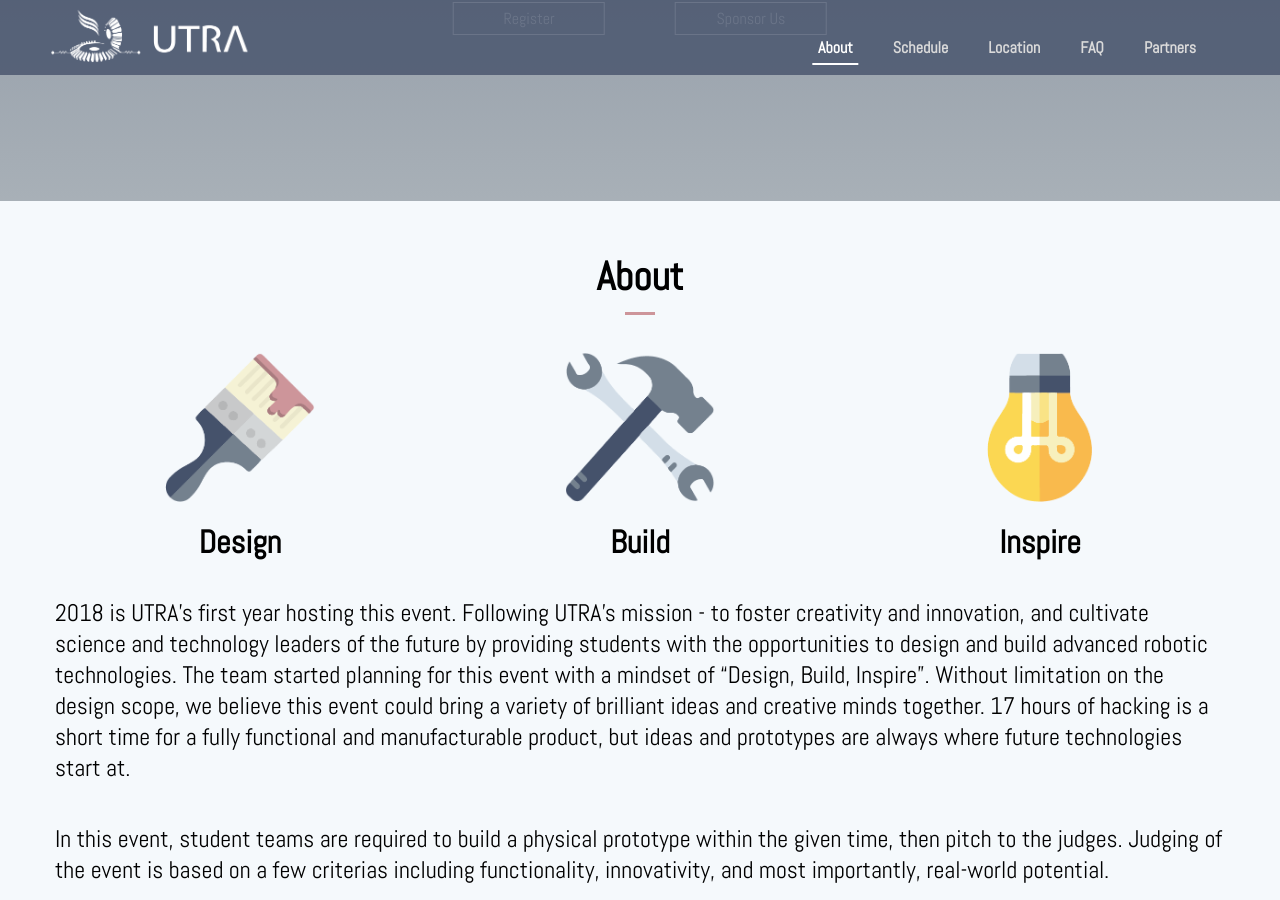
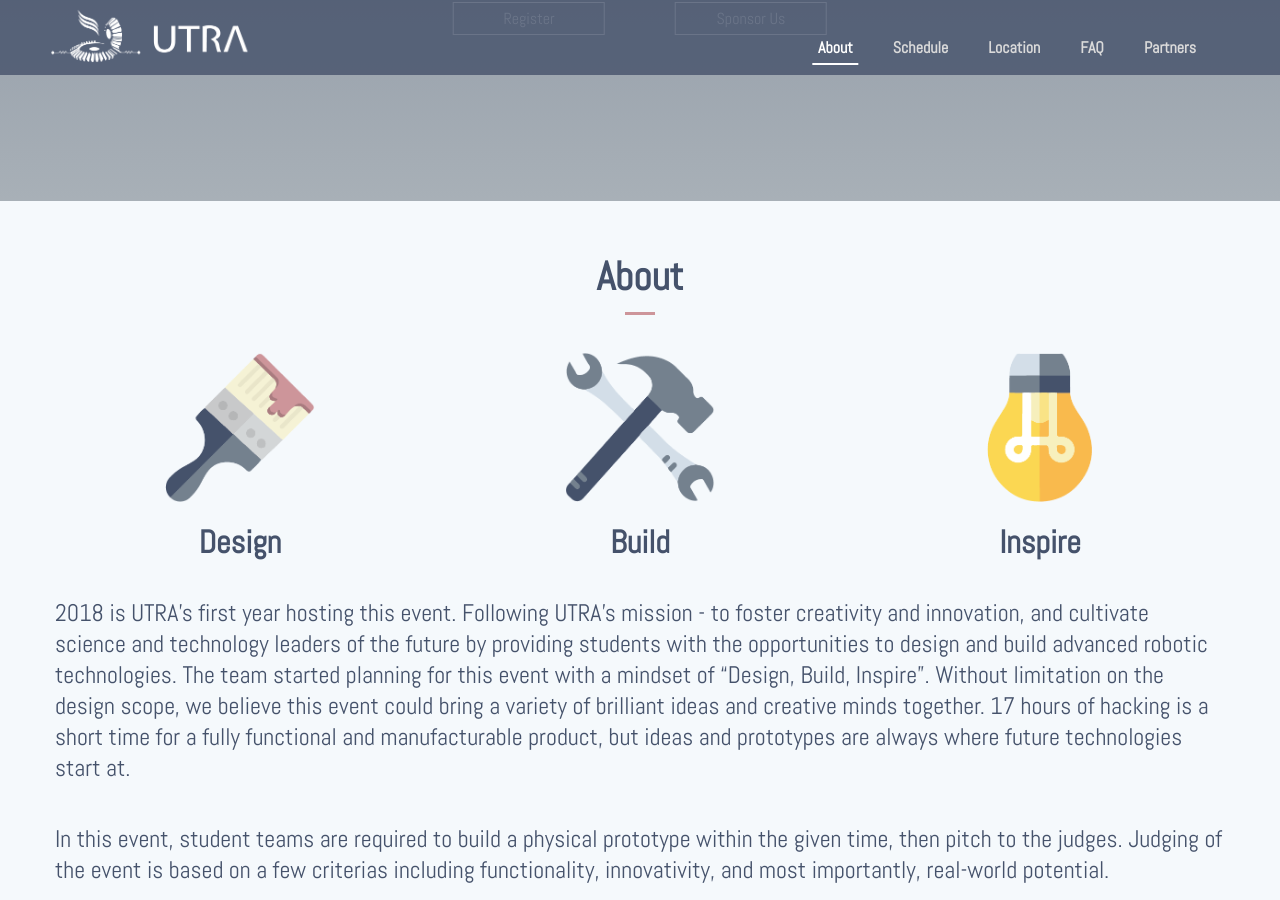
Before and after one commit to utra/utra-old-website, a Jekyll site: the page built from pages/hackathon.html, in a window 1280 px wide and 900 px high, scrolled down 699 px. Built offline with Jekyll 4.4.1, drawn with Linux system fonts in a browser that asks for light colours; nearby versions of some CDN libraries; some of the changed text lies outside the part shown.

Commit message:
finalized hackathon site

```diff
--- a/_includes/hackathonHeader.html
+++ b/_includes/hackathonHeader.html
@@ -1,5 +1,5 @@
 <div class="logo logo--header">
-	<a href="www.utra.ca/hackathon"">
+	<a href="http://www.utra.ca/hackathon"">
 		<img class="logo__desktop" src="/Pictures/hackathon/Logo/utraLogoWhite.png"" alt="UTRA">
 		<img class="logo__mobile" src="/Pictures/hackathon/Logo/utraLogoWhiteMobile.png"" alt="UTRA">
 	</a>
--- a/css/hackathon.css
+++ b/css/hackathon.css
@@ -352,9 +352,11 @@ footer {
         padding: 5px 0 5px 0;
         transition: 0.2s color linear, 0.2s background-color linear; }
         .bannerImage .bannerImage__bannerImage__hackathonTextBlock .buttonBlock .buttonBlock__twoCol:hover {
-          color: black;
+          color: #45526B;
           background-color: white;
           cursor: pointer; }
+      .bannerImage .bannerImage__bannerImage__hackathonTextBlock .buttonBlock a {
+        text-decoration: none; }
   .bannerImage .bannerImage__overley {
     position: absolute;
     z-index: 1;
@@ -463,6 +465,9 @@ html, body {
   border: 0;
   font-family: 'Abel', sans-serif;
   font-style: normal; }
+
+h1, h2, h3, h4, h5, p {
+  color: #45526B; }
 
 .header--aboutActive .mainMenu .mainMenu__menuItem.mainMenu__menuItem--about a {
   color: white; }
@@ -697,6 +702,7 @@ html, body {
     .timeTable .timeTable__row .timetimeTable__timeHeader {
       order: 1;
       text-align: center;
+      width: 35.5px;
       padding: 20px 30px 20px 30px;
       transition: background-color 0.1s linear; }
       @media only screen and (max-width: 500px) {
@@ -884,8 +890,21 @@ html, body {
       margin-top: 0px; }
     .QandAFlexContainer .QandAFlexCol .QandA:last-child {
       margin-bottom: 0px; }
+    .QandAFlexContainer .QandAFlexCol .QandA .faq__answer .faq_answerLink {
+      text-decoration: underline;
+      color: #CD959A;
+      font-weight: 800; }
 
-.sponsorList {
+.onePagerSection--sponsors .onePagerSection__subtitle {
+  padding-top: 30px;
+  padding-bottom: 10px;
+  position: relative;
+  text-align: center;
+  font-size: 2em;
+  width: 100%; }
+  .onePagerSection--sponsors .onePagerSection__subtitle.onePagerSection__subtitle--sponsors {
+    padding-top: 35px; }
+.onePagerSection--sponsors .sponsorList {
   position: relative;
   display: inline-flex;
   justify-content: space-around;
@@ -897,31 +916,15 @@ html, body {
   margin-top: 10px;
   margin-left: 30px;
   margin-right: 30px; }
-  .sponsorList .sponsorList__img {
+  .onePagerSection--sponsors .sponsorList .sponsorList__img {
     position: relative;
     height: 100px;
-    margin: 20px; }
-    .sponsorList .sponsorList__img img {
+    margin-top: 30px;
+    margin-bottom: 30px;
+    margin-left: 15px;
+    margin-right: 15px; }
+    .onePagerSection--sponsors .sponsorList .sponsorList__img img {
       height: 100%;
       opacity: 1; }
-
-.sponsorList .sponsorList__img.sponsorList__img--utra{
-  height: 300px;
-}
-
-
-
-.buttonBlock a{
-  text-decoration: none;
-}
-
-section .sponsorList__subtitle{
-  font-size: 2em;
-  padding-top: 20px;
-  padding-bottom: 5px;
-}
-
-section .sponsorList__subtitle.sponsorList__subtitle--sponsor{
-  padding-top: 30px;
-}
-/*# sourceMappingURL=hackathon.css.map */
+    .onePagerSection--sponsors .sponsorList .sponsorList__img.sponsorList__img--utra {
+      height: 300px; }
--- a/pages/hackathon.html
+++ b/pages/hackathon.html
@@ -26,7 +26,7 @@ permalink: /hackathon/index.html
 
 	<meta name="viewport" content="width=device-width, initial-scale=1.0">
 
-	<!-- <link rel="shortcut icon" type="image/x-icon" href="./assets/imghackathonicons/hackathonWhiteLogo.png" /> -->
+	<link rel="shortcut icon" type="image/x-icon" href="/Pictures/hackathon/hackathonWhiteLogo.png" />
 </head>
 <body>
 	<header class="header">{% include hackathonHeader.html %}</header>
@@ -402,14 +402,14 @@ permalink: /hackathon/index.html
 						</div>
 						<div class="timeTable__eventVerticalLine timeTable__eventVerticalLine--down timeTable__eventVerticalLine--presentation"></div>
 						<div class="timeTable__eventTimeAndDetails timeTable__eventTimeAndDetails--up">
-							<p>24:00 - 25:00 <a class="timeTable__eventTimeAndDetails--presentation">| Awards and Closing Ceremony</a></p>
+							<p>24:00 - 1:00 <a class="timeTable__eventTimeAndDetails--presentation">| Awards and Closing Ceremony</a></p>
 						</div>
 					</div>
 				</div>
 			</div>
 			<!-- 1 AM -->
 			<div class="timeTable__row">
-				<p class="timetimeTable__timeHeader">25:00</p>
+				<p class="timetimeTable__timeHeader">01:00</p>
 				<div class="timeTable__event">
 					<div class="timeTable__eventHorizontalLine"></div>
 					<div class="timeTable__eventMarkerWrapper timeTable__eventMarkerWrapper--position2">
@@ -441,7 +441,7 @@ permalink: /hackathon/index.html
 				<div class="QandA">
 					<h1 class="faq__question">Who is UTRA?</h1>
 					<div class="faq__answerWrapper">
-						<p class="faq__answer">UTRA stands for the University of Toronto Robotics Association. We are the largest active robotics group on campus. Our mission is to foster interests in robotics, and teach anybody who is interested all that they need to know to be able to contribute. We are currently running 5 sub-teams at varying technical skill levels, making it easy for both beginners and veterans to embrace their passion in robotics. Our 5 sub-teams include SUMO, RoboSoccer, Combat, Autonomous Rover Team (ART), and 3D Printing (3DP). Visit our website, www.utra.ca for more information!</p>
+						<p class="faq__answer">UTRA stands for the University of Toronto Robotics Association. We are the largest active robotics group on campus. Our mission is to foster interests in robotics, and teach anybody who is interested all that they need to know to be able to contribute. We are currently running 5 sub-teams at varying technical skill levels, making it easy for both beginners and veterans to embrace their passion in robotics. Our 5 sub-teams include SUMO, RoboSoccer, Combat, Autonomous Rover Team (ART), and 3D Printing (3DP). Visit our website, <a class="faq_answerLink" href="http://www.utra.ca">www.utra.ca</a> for more information!</p>
 					</div>
 				</div>
 				<div class="QandA">
@@ -500,7 +500,7 @@ permalink: /hackathon/index.html
 				<div class="QandA">
 					<h1 class="faq__question">Are you providing travel reimbursements?</h1>
 					<div class="faq__answerWrapper">
-						<p class="faq__answer">Yes, we will be providing travel reimbursement on an individual basis. Details about how travel compensation will be released soon!</p>
+						<p class="faq__answer">We have a limited number of travel stipends available for individuals facing difficult circumstances. If you believe you fall under this category, send us an <a class="faq_answerLink" href="mailto:hackathon.expense@utra.ca">hackathon.expense@utra.ca</a> explaining your situation, expense amount and why you should be considered.</p>
 					</div>
 				</div>
 			</div>
@@ -509,7 +509,7 @@ permalink: /hackathon/index.html
 				<div class="QandA">
 					<h1 class="faq__question">What should I bring?</h1>
 					<div class="faq__answerWrapper">
-						<p class="faq__answer">You’ll need to bring a laptop, chargers, and anything else that you need to hack with! You’ll also need to bring your student card to check-in and a government-issued ID, if you plan to borrow any hardware. If you are bringing your own hardware, please let us know through our email (hackinfo@utra.ca). Lastly, if you wish to stay overnight, don’t forget to bring you sleeping bags, toiletries, and comfortable clothes!</p>
+						<p class="faq__answer">You’ll need to bring a laptop, chargers, and anything else that you need to hack with! You’ll also need to bring your student card to check-in and a government-issued ID, if you plan to borrow any hardware. If you are bringing your own hardware, please let us know through our <a class="faq_answerLink" href="mailto:hackinfo@utra.ca">hackinfo@utra.ca</a>. Lastly, if you wish to stay overnight, don’t forget to bring you sleeping bags, toiletries, and comfortable clothes!</p>
 					</div>
 				</div>
 				<div class="QandA">
@@ -534,7 +534,7 @@ permalink: /hackathon/index.html
 				<div class="QandA">
 					<h1 class="faq__question">Other questions?</h1>
 					<div class="faq__answerWrapper">
-						<p class="faq__answer">We’d be happy to help!  Send the inquiry over to hackinfo@utra.ca and we’ll answer it right away! :)</p>
+						<p class="faq__answer">We’d be happy to help!  Send the inquiry over to <a class="faq_answerLink" href="mailto:hackinfo@utra.ca">hackinfo@utra.ca</a> and we’ll answer it right away! :)</p>
 					</div>
 				</div>
 			</div>
@@ -543,22 +543,13 @@ permalink: /hackathon/index.html
 
 	<section id="sponsors" class="onePagerSection onePagerSection--sponsors">
 		<h1 class="onePagerSection__title">2018 Partners</h1>
-		<br>
-		<br>
-		<h1 class="sponsorList__subtitle">Hosted by</h1>
-		<br>
-		<br>
+		<h1 class="onePagerSection__subtitle">Hosted by</h1>
 		<div class="sponsorList">
-			<a class="sponsorList__img sponsorList__img--utra" href="www.utra.ca">
+			<a class="sponsorList__img sponsorList__img--utra" href="http://www.utra.ca">
 				<img src="/Pictures/hackathon/sponsors/UTRA.png" alt="University Of Toronto Robotics Association">
 			</a>
-
 		</div>
-		<br>
-		<br>
-		<h1 class="sponsorList__subtitle sponsorList__subtitle--sponsor">Sponsored by</h1>
-		<br>
-		<br>
+		<h1 class="onePagerSection__subtitle onePagerSection__subtitle--sponsors">Sponsored by</h1>
 		<div class="sponsorList">
 			<a class="sponsorList__img" href="https://www.aoyue.eu/?___store=english&___from_store=english">
 				<img src="/Pictures/hackathon/sponsors/aoyue.jpg" alt="Aoyue">
@@ -572,12 +563,11 @@ permalink: /hackathon/index.html
 			<a class="sponsorList__img" href="https://www.leapmotion.com/">
 				<img src="/Pictures/hackathon/sponsors/leap.png" alt="Leap">
 			</a>
-
 		</div>
 	</section>
 
 	<footer>
-		{% include HackathonFooter.html %}
+		{% include hackathonFooter.html %}
 	</footer>
 
 	<!-- scrips -->
```
Also changed, not shown: _includes/footer.html (deleted, +0 -12 lines), css/codeOfConduct.css (+5 -2 lines), pages/codeOfConduct.html (+4 -4 lines).
